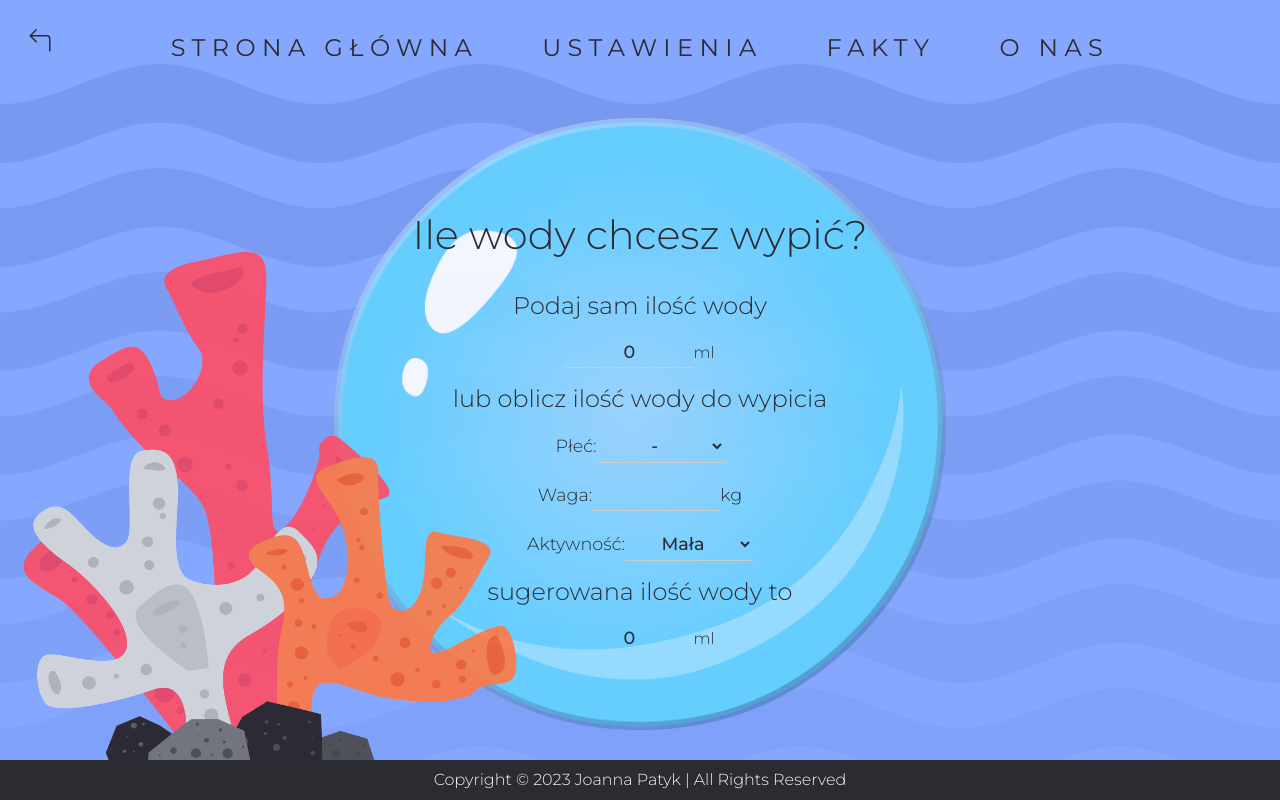
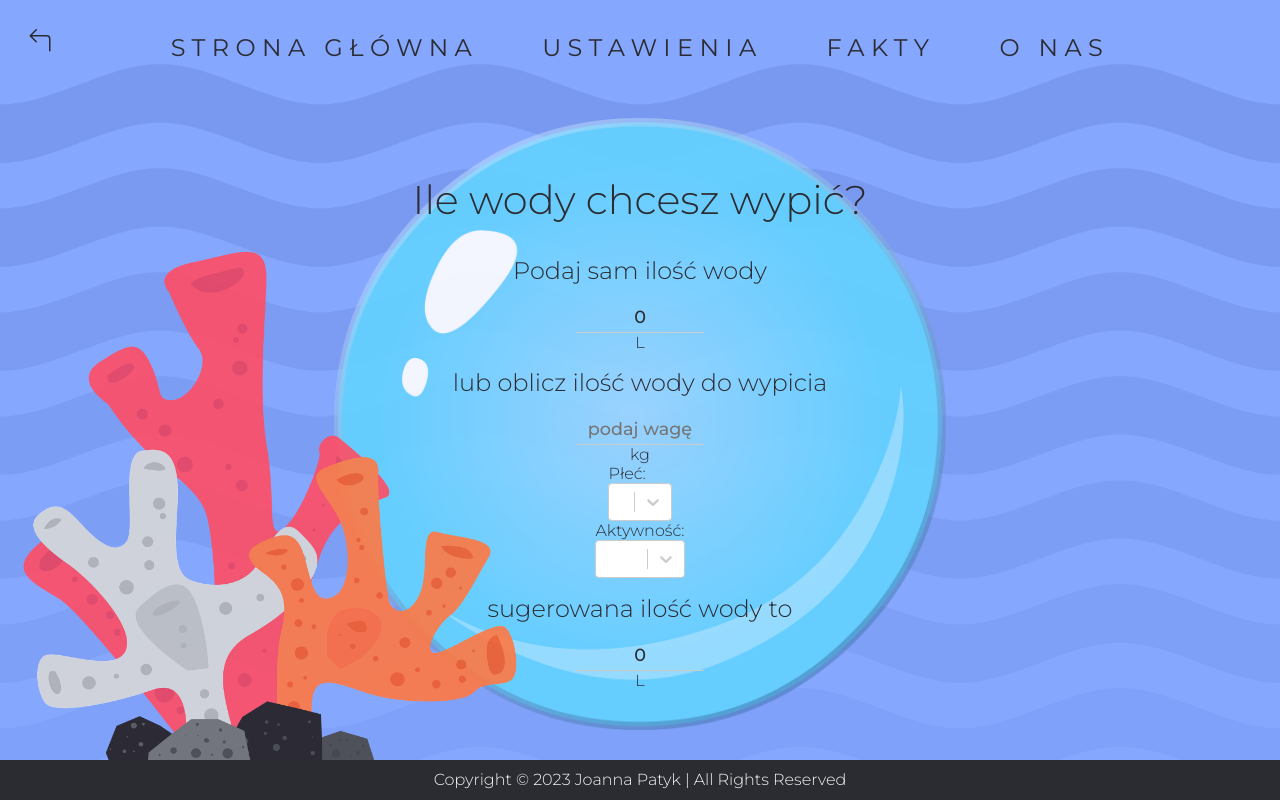
Before and after one commit to JoannaPatyk/hydrocrab-app, a React (Create React App) app: page /settings in a window 1280 px wide. Built offline with nearby package versions, Linux system fonts and the light colour scheme; the HTML template or start-up script is replaced by a standard one; a web font is replaced by a local one.

Commit message:
Added FormInput and FormSelect components

```diff
--- a/package.json
+++ b/package.json
@@ -14,6 +14,7 @@
         "react-icons": "^4.8.0",
         "react-router-dom": "^6.10.0",
         "react-scripts": "5.0.1",
+        "react-select": "^5.7.2",
         "styled-components": "^5.3.10",
         "web-vitals": "^2.1.4"
     },
--- /dev/null
+++ b/src/components/FormInput.js
@@ -0,0 +1,23 @@
+import React from 'react';
+import PropTypes from 'prop-types';
+
+function FormInput({ id, type, name, value, text, onChange, placeholder }) {
+    return (
+        <>
+            <input id={id} type={type} value={value} name={name} onChange={onChange} placeholder={placeholder} />
+            <h4>{text}</h4>
+        </>
+    );
+}
+
+FormInput.propTypes = {
+    id: PropTypes.string,
+    type: PropTypes.string,
+    value: PropTypes.any,
+    name: PropTypes.string,
+    text: PropTypes.string,
+    onChange: PropTypes.func,
+    placeholder: PropTypes.string
+};
+
+export default FormInput;
--- /dev/null
+++ b/src/components/FormSelect.js
@@ -0,0 +1,22 @@
+import React from 'react';
+import Select from 'react-select';
+import PropTypes from 'prop-types';
+
+const FormSelect = ({ value, options, text, placeholder, onChange }) => {
+    return (
+        <div className="select-container">
+            <h4>{text}</h4>
+            <Select myFontSize="16px" onChange={onChange} options={options} placeholder={placeholder} value={value} />
+        </div>
+    );
+};
+
+FormSelect.propTypes = {
+    onChange: PropTypes.func,
+    options: PropTypes.array,
+    text: PropTypes.string,
+    placeholder: PropTypes.string,
+    value: PropTypes.object
+};
+
+export default FormSelect;
--- a/src/pages/Settings.js
+++ b/src/pages/Settings.js
@@ -8,6 +8,20 @@ import Menu from '../components/Menu';
 import { Link } from 'react-router-dom';
 import { BsArrow90DegLeft } from 'react-icons/bs';
 import Footer from '../components/Footer';
+import FormSelect from '../components/FormSelect';
+import FormInput from '../components/FormInput';
+
+const genderOptions = [
+    { value: 'kobieta', label: 'kobieta' },
+    { value: 'mężczyzna', label: 'mężczyzna' }
+];
+
+const activityOptions = [
+    { value: 'mała', label: 'mała' },
+    { value: 'średnia', label: 'średnia' },
+    { value: 'duża', label: 'duża' }
+];
+
 function Settings({ liter, setLiter }) {
     const [weight, setWeight] = useState('');
     const [gender, setGender] = useState('');
@@ -20,21 +34,26 @@ function Settings({ liter, setLiter }) {
 
     const handleLiterAmountChange2 = () => {
         setLiter(weight * 30);
-        console.log(liter);
     };
 
     const handleWeightChange = (event) => {
         const value = event.target.value;
         setWeight(value);
-        console.log(weight);
     };
 
     useEffect(() => {
         handleLiterAmountChange2();
+        // eslint-disable-next-line
     }, [weight]);
 
-    const handleSubmit = () => {};
-    const handleSubmit2 = () => {};
+    const handleGender = (selected) => {
+        setGender(selected.value);
+    };
+
+    const handleActivity = (selected) => {
+        const value = selected.value;
+        seActivity(value);
+    };
 
     return (
         <Wrapper>
@@ -48,43 +67,49 @@ function Settings({ liter, setLiter }) {
                 <h2>Ile wody chcesz wypić?</h2>
 
                 <h3>Podaj sam ilość wody</h3>
-                <h4>
-                    <input type="number" value={liter} onChange={handleLiterAmountChange} />
-                    ml
-                </h4>
-
+                <FormInput
+                    id="literInput"
+                    value={liter}
+                    type="number"
+                    placeholder="podaj ilość wody..."
+                    min={0}
+                    text={'L'}
+                    onChange={handleLiterAmountChange}
+                />
                 <h3>lub oblicz ilość wody do wypicia</h3>
-                <form method="post" onSubmit={handleSubmit}>
-                    <label>
-                        Płeć:
-                        <select name="selectedGender" defaultValue="-">
-                            <option value="other">-</option>
-                            <option value="woman">Kobieta</option>
-                            <option value="man">Mężczyzna</option>
-                        </select>
-                    </label>
-                </form>
-                <label>
-                    Waga:
-                    <input type="number" value={weight} onChange={handleWeightChange} />
-                    kg
-                </label>
-                <form method="post" onSubmit={handleSubmit2}>
-                    <label>
-                        Aktywność:
-                        <select name="selectedActivity" defaultValue={activity}>
-                            <option value="small">Mała</option>
-                            <option value="medium">Średnia</option>
-                            <option value="big">Duża</option>
-                        </select>
-                    </label>
-                </form>
-
+                <FormInput
+                    id="weightInput"
+                    value={weight}
+                    type="number"
+                    placeholder="podaj wagę"
+                    min={0}
+                    text={'kg'}
+                    onChange={handleWeightChange}
+                />
+                <FormSelect
+                    placeholder={'wybierz płeć...'}
+                    options={genderOptions}
+                    value={{ value: gender, label: gender }}
+                    text={'Płeć:'}
+                    onChange={handleGender}
+                />
+                <FormSelect
+                    placeholder={'poziom aktywności...'}
+                    options={activityOptions}
+                    value={{ value: activity, label: activity }}
+                    text={'Aktywność:'}
+                    onChange={handleActivity}
+                />
                 <h3>sugerowana ilość wody to</h3>
-                <h4>
-                    <input type="number" value={liter} onChange={handleLiterAmountChange2} />
-                    ml
-                </h4>
+                <FormInput
+                    id="literInput"
+                    value={liter}
+                    type="number"
+                    placeholder={'ilość wody'}
+                    min={0}
+                    text={'L'}
+                    onChange={handleLiterAmountChange2}
+                />
 
                 <img className="settings-img" src={coral} alt="coral" />
             </div>
```
Also changed, not shown: 1 other file (tests, documents, lock files or other folders).
